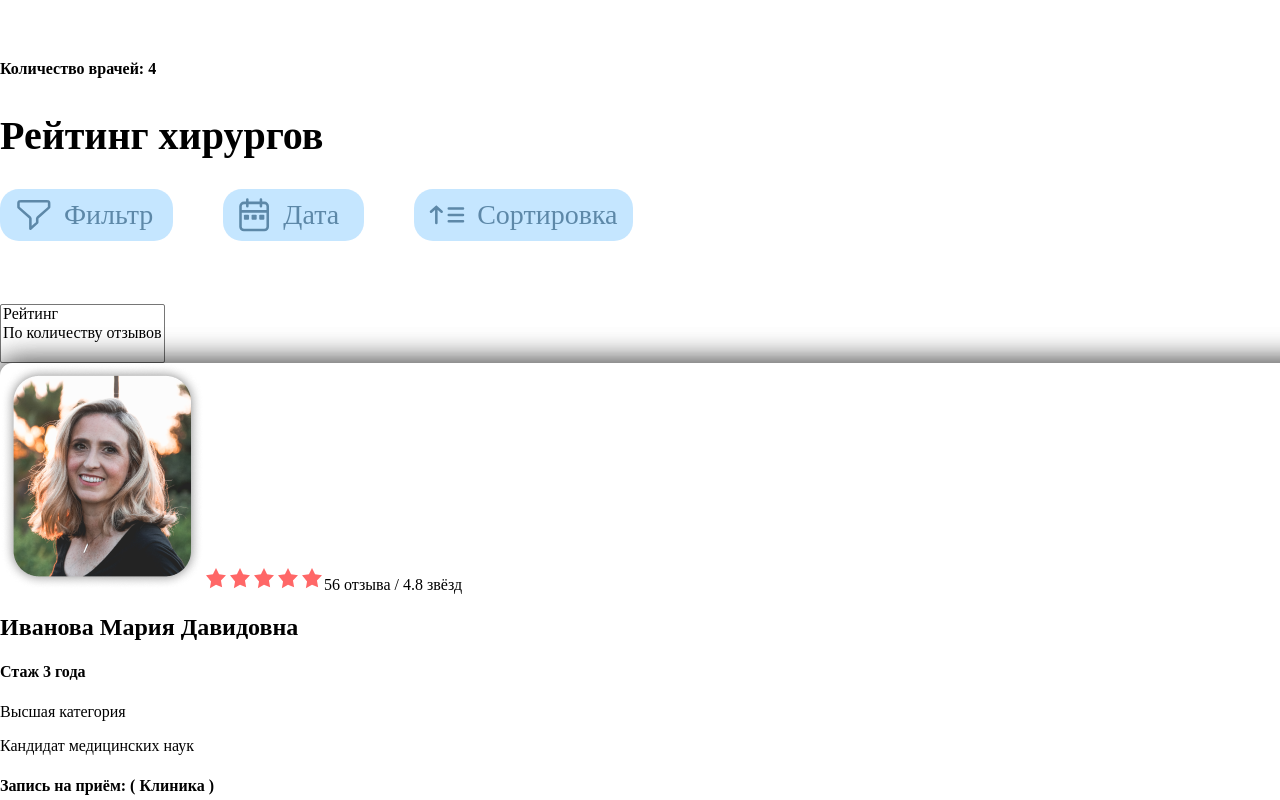
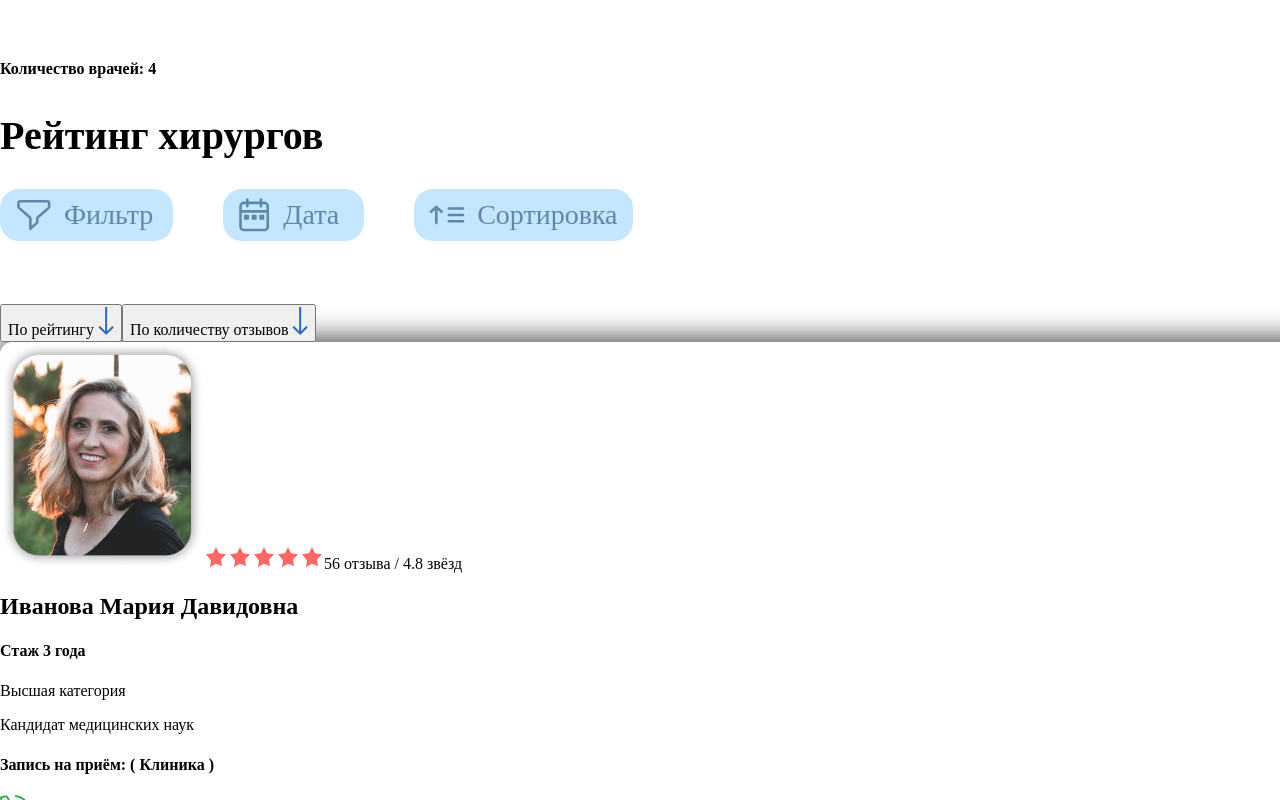
Before and after one commit to sg12/plasticFront, a React (Vite) app: page / in a window 1280 px wide. Both pictures are taken after a click on the button "Сортировка". Shown: the top 800 px of the page. Built offline with nearby package versions, Linux system fonts and the light colour scheme; a web font is replaced by a local one.

Commit message:
add sort function

```diff
--- a/src/components/filterDoctor/FilterDoctor.jsx
+++ b/src/components/filterDoctor/FilterDoctor.jsx
@@ -7,6 +7,8 @@ import "./FilterDoctor.scss";
 const FilterDoctor = () => {
   const [displayedDoctors, setDisplayedDoctors] = useState(2);
   const [allDoctorsDisplayed, setAllDoctorsDisplayed] = useState(false);
+  const [sortOrder, setSortOrder] = useState("desc");
+  const [sortReviews, setSortReviews] = useState("desc")
 
   const [filter, setFilter] = useState({
     experience: "",
@@ -21,6 +23,19 @@ const FilterDoctor = () => {
 
   const displayMoreDoctors = () => {
     setDisplayedDoctors(displayedDoctors + 3);
+    if (displayedDoctors + 3 >= filter.filteredDoctors.length) {
+      setAllDoctorsDisplayed(true);
+    }
+  };
+
+  const toggleSortOrder = () => {
+    setSortOrder((prevOrder) => (prevOrder === "desc" ? "asc" : "desc"));
+    sortDoctors(filter.filteredDoctors);
+  };
+
+  const toggleSortReviews = () => {
+    setSortReviews((prevReviews) => (prevReviews === "desc" ? "asc" : "desc"));
+    sortDoctorsReviews(filter.filteredDoctors);
   };
 
   // POPUP
@@ -37,13 +52,18 @@ const FilterDoctor = () => {
 
   useEffect(() => {
     const popupFilter = document.getElementById("popupFilter");
+    if (popupFilter) {
       popupFilter.style.display = isFilterPopupOpen ? "block" : "none";
+    }
   }, [isFilterPopupOpen]);
 
   useEffect(() => {
     const popupSort = document.getElementById("popupSort");
+    if (popupSort) {
       popupSort.style.display = isSortPopupOpen ? "block" : "none";
+    }
   }, [isSortPopupOpen]);
+
   // END POPUP
 
   // Чистка фильтров
@@ -116,6 +136,35 @@ const FilterDoctor = () => {
       filteredDoctors: filteredDoctors,
     }));
   };
+
+  const sortDoctors = (doctors) => {
+    const sortedDoctors = [...doctors];
+    if (sortOrder === "desc") {
+      sortedDoctors.sort((a, b) => b.rating - a.rating);
+    } else {
+      sortedDoctors.sort((a, b) => a.rating - b.rating);
+    }
+
+    setFilter((prevFilter) => ({
+      ...prevFilter,
+      filteredDoctors: sortedDoctors,
+    }));
+  };
+
+  const sortDoctorsReviews = (doctors) => {
+    const sortedDoctorsReviews = [...doctors];
+    if (sortReviews === "desc") {
+      sortedDoctorsReviews.sort((a, b) => b.numberOfReviews - a.numberOfReviews);
+    } else {
+      sortedDoctorsReviews.sort((a, b) => a.numberOfReviews - b.numberOfReviews);
+    }
+
+    setFilter((prevFilter) => ({
+      ...prevFilter,
+      filteredDoctors: sortedDoctorsReviews,
+    }));
+  };
+
   // END Параметры фильтрация
 
   const handleFilterChange = (e, key) => {
@@ -126,7 +175,13 @@ const FilterDoctor = () => {
   };
 
   const applyFilter = () => {
-    filterDoctors();
+    const filteredDoctors = filterDoctors();
+    const sortedDoctors = sortDoctors(filteredDoctors);
+
+    setFilter((prevFilter) => ({
+      ...prevFilter,
+      filteredDoctors: sortedDoctors,
+    }));
     toggleFilterPopup();
   };
 
@@ -227,15 +282,35 @@ const FilterDoctor = () => {
             Сбросить фильтры
           </button>
         </div>
-        <select
-          size={3}
+        <div
           className="filter__popup popup-content"
           id="popupSort"
           onChange={(e) => console.log("Выбранная опция:", e.target.value)}
         >
-          <option value="Rating">Рейтинг</option>
-          <option value="Reviews">По количеству отзывов</option>
-        </select>
+          <button onClick={toggleSortOrder}>
+            По рейтингу {sortOrder === "desc" ?
+              <svg width="16" height="28" viewBox="0 0 16 28" fill="none">
+                <path d="M7.44963 27.3216C7.84016 27.7121 8.47332 27.7121 8.86385 27.3216L15.2278 20.9576C15.6183 20.5671 15.6183 19.9339 15.2278 19.5434C14.8373 19.1529 14.2041 19.1529 13.8136 19.5434L8.15674 25.2002L2.49988 19.5434C2.10936 19.1529 1.4762 19.1529 1.08567 19.5434C0.695147 19.9339 0.695147 20.5671 1.08567 20.9576L7.44963 27.3216ZM7.15674 0.108429L7.15674 26.6145L9.15674 26.6145L9.15674 0.108429L7.15674 0.108429Z" fill="#3066BE" />
+              </svg>
+              :
+              <svg xmlns="http://www.w3.org/2000/svg" width="16" height="28" viewBox="0 0 16 28" fill="none">
+                <path d="M8.78972 0.294011C8.39988 -0.0971974 7.76671 -0.0983072 7.3755 0.291532L1.0004 6.64433C0.60919 7.03417 0.60808 7.66733 0.997919 8.05854C1.38776 8.44975 2.02092 8.45086 2.41213 8.06102L8.07889 2.41409L13.7258 8.08085C14.1157 8.47206 14.7488 8.47317 15.14 8.08333C15.5312 7.69349 15.5324 7.06032 15.1425 6.66912L8.78972 0.294011ZM9.03491 27.5076L9.08137 1.00163L7.08137 0.998124L7.03491 27.5041L9.03491 27.5076Z" fill="#3066BE" />
+              </svg>
+            }
+          </button>
+          <button onClick={toggleSortReviews}>
+            По количеству отзывов {sortReviews === "desc" ?
+              <svg width="16" height="28" viewBox="0 0 16 28" fill="none">
+                <path d="M7.44963 27.3216C7.84016 27.7121 8.47332 27.7121 8.86385 27.3216L15.2278 20.9576C15.6183 20.5671 15.6183 19.9339 15.2278 19.5434C14.8373 19.1529 14.2041 19.1529 13.8136 19.5434L8.15674 25.2002L2.49988 19.5434C2.10936 19.1529 1.4762 19.1529 1.08567 19.5434C0.695147 19.9339 0.695147 20.5671 1.08567 20.9576L7.44963 27.3216ZM7.15674 0.108429L7.15674 26.6145L9.15674 26.6145L9.15674 0.108429L7.15674 0.108429Z" fill="#3066BE" />
+              </svg>
+              :
+              <svg xmlns="http://www.w3.org/2000/svg" width="16" height="28" viewBox="0 0 16 28" fill="none">
+                <path d="M8.78972 0.294011C8.39988 -0.0971974 7.76671 -0.0983072 7.3755 0.291532L1.0004 6.64433C0.60919 7.03417 0.60808 7.66733 0.997919 8.05854C1.38776 8.44975 2.02092 8.45086 2.41213 8.06102L8.07889 2.41409L13.7258 8.08085C14.1157 8.47206 14.7488 8.47317 15.14 8.08333C15.5312 7.69349 15.5324 7.06032 15.1425 6.66912L8.78972 0.294011ZM9.03491 27.5076L9.08137 1.00163L7.08137 0.998124L7.03491 27.5041L9.03491 27.5076Z" fill="#3066BE" />
+              </svg>
+            }
+          </button>
+        </div>
+
         <div className="filter__cards">
           {filter.filteredDoctors
             .slice(0, displayedDoctors)
```
Lines whose indentation alone changed are shown as unchanged.
